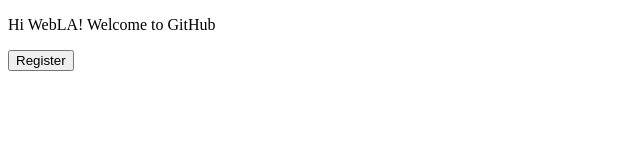
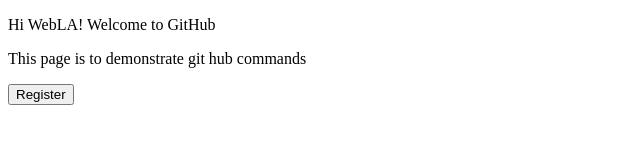
Before and after one commit to pranitha96k/GitLearnNew, a plain HTML site: page index.html in a window 1280 px wide. Shown: the whole page, without its empty margins (0-640 px from the left). Drawn offline with Linux system fonts and the light colour scheme.

Commit message:
new changes are added

```diff
--- a/index.html
+++ b/index.html
@@ -10,6 +10,7 @@
 <body>
 
 <p>Hi WebLA! Welcome to GitHub</p>
-<button> Register</button>
+<p>This page is to demonstrate git hub commands</p>
+<button type=""> Register</button>
 </body>
 </html>
```
